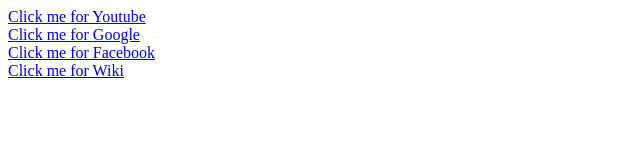
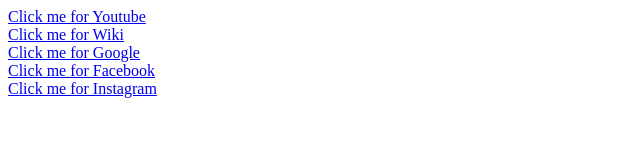
Before and after one commit to ashwinRP7/gitpractice, a plain HTML site: page index.html in a window 1280 px wide. Shown: the whole page, without its empty margins (0-640 px from the left). Drawn offline with Linux system fonts and the light colour scheme.

Commit message:
added div tags

```diff
--- a/index.html
+++ b/index.html
@@ -4,14 +4,25 @@
 	<title>Youtube Link</title>
 </head>
 <body>
-<a href="https://www.youtube.com">Click me for Youtube</a>
-<br>
-<a href="https://www.google.com">Click me for Google</a>
-<br>
-<a href="https://www.facebook.com">Click me for Facebook</a>
+<div>
+	<a href="https://www.youtube.com">Click me for Youtube</a>
+</div>
 
 <div>
 	<a href="https://www.wikipedia.org">Click me for Wiki</a>
 </div>
+
+<div>
+	<a href="https://www.google.com">Click me for Google</a>
+</div>
+
+<div>
+	<a href="https://www.facebook.com">Click me for Facebook</a>
+</div>
+
+
+<div>
+	<a href="https://www.instagra.com">Click me for Instagram</a>
+</div>
 </body>
 </html>
```
